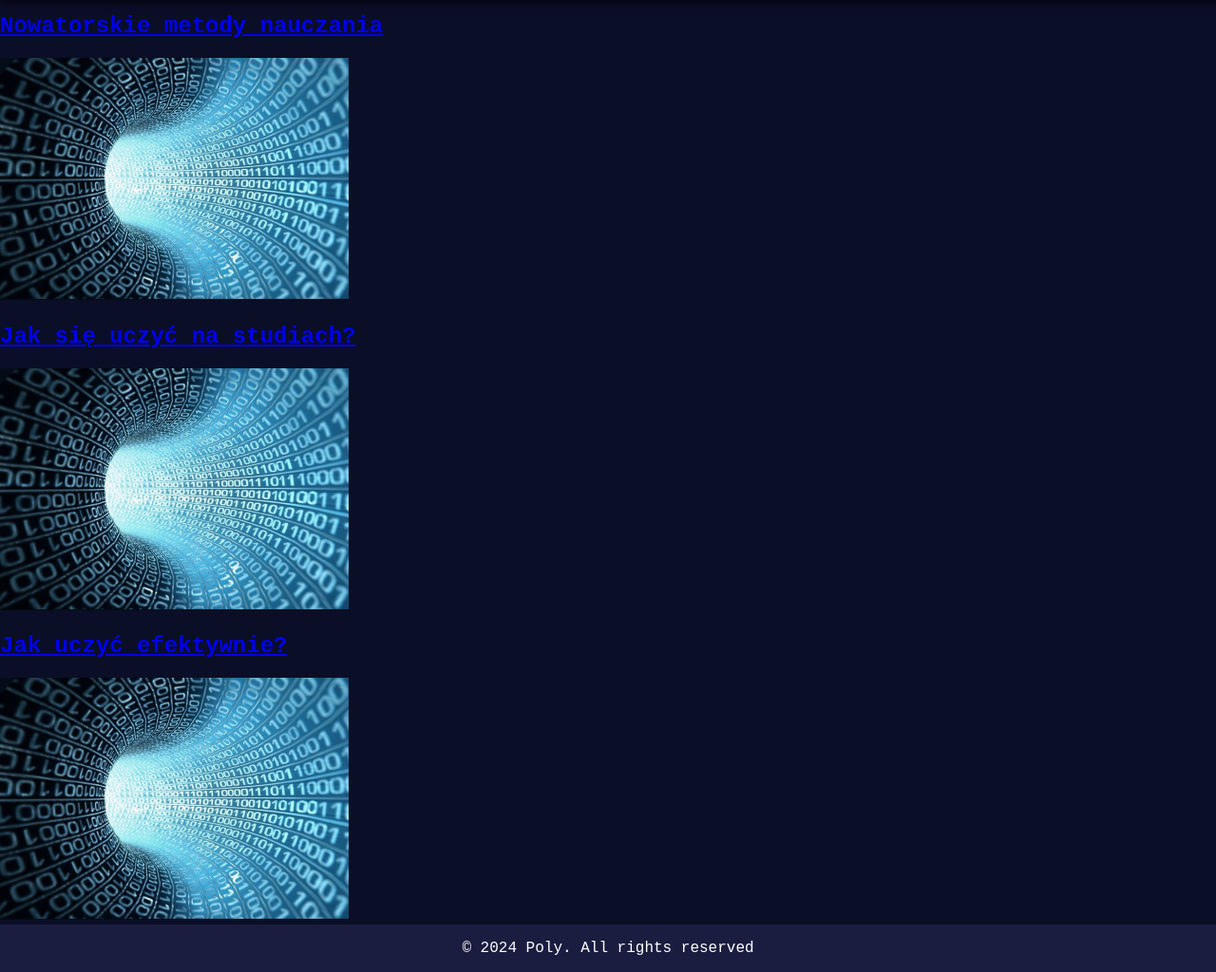
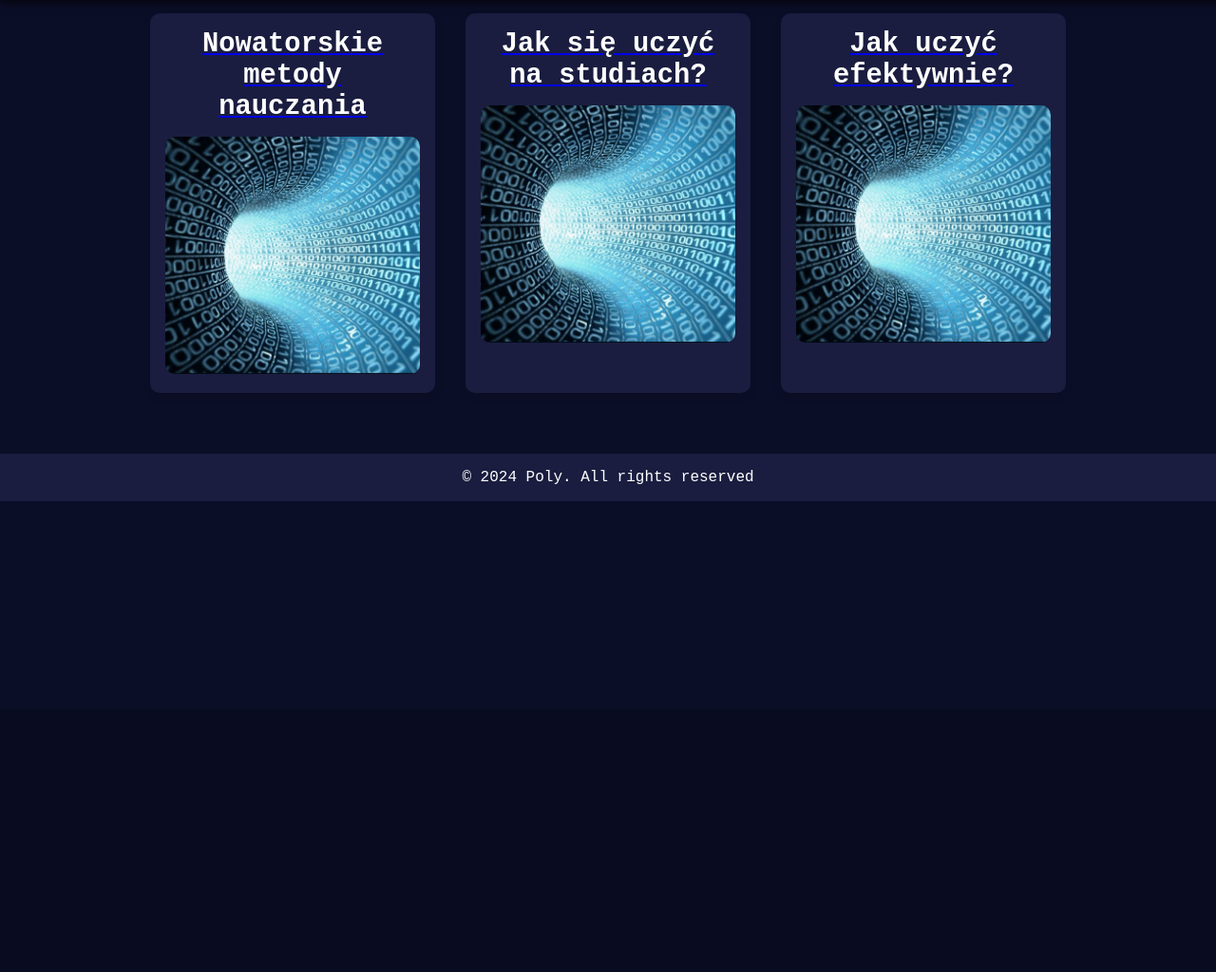
Before and after one commit to kelvin-ux/piokck, a PHP site: page /subsites/metody.php in a window 1280 px wide. Shown: the part 53-1077 px from the top of the page at 95% size. After the commit the page ends 581 px from the top, so only its background shows below. Run offline with PHP 8.4, Linux system fonts and the light colour scheme.

Commit message:
fix fix fix all works

```diff
--- a/styles.css
+++ b/styles.css
@@ -458,3 +458,160 @@ select{
   border-radius: 5px;
   padding: 10px;
 }
+.tutoring-list {
+  display: flex;
+  flex-direction: column;
+  align-items: center;
+  gap: 2rem;
+  padding-bottom: 2rem; /* Add bottom padding to create space before the footer */
+}
+
+.tutoring-item {
+  display: flex;
+  align-items: flex-start; /* Align items at the start */
+  background-color: #1a1d3f;
+  padding: 10px; /* Added padding to create space inside the tutoring box */
+  border-radius: 10px;
+  width: 80%;
+  max-width: 800px;
+  box-shadow: 0 4px 8px rgba(0, 0, 0, 0.1);
+  transition: transform 0.3s ease, box-shadow 0.3s ease;
+}
+
+.tutoring-item:hover {
+  transform: translateY(-5px);
+  box-shadow: 0 8px 16px rgba(0, 0, 0, 0.2);
+}
+
+.tutoring-img {
+  width: 150px; /* Adjust as needed */
+  height: 150px; /* Adjust as needed */
+  object-fit: cover;
+  border-radius: 10px;
+  margin-right: 20px; /* Margin between image and text */
+  margin-top: 0; /* Remove any default margin */
+}
+
+.tutoring-text {
+  display: flex;
+  flex-direction: column;
+  justify-content: flex-start;
+  text-align: left;
+  flex: 1; /* Ensure it takes up the remaining space */
+}
+
+.tutoring-text h2 {
+  font-size: 2rem;
+  color: #fff;
+  margin: 0; /* Remove default margin */
+  padding-top: 0; /* Remove padding to align title with image */
+}
+
+.tutoring-text p {
+  font-size: 1.2rem;
+  color: #ccc;
+  margin-top: 10px; /* Space between title and text */
+}
+.announcement-list {
+  display: flex;
+  flex-direction: column;
+  align-items: center;
+  gap: 2rem;
+  padding-bottom: 2rem;
+}
+
+.announcement {
+  display: flex;
+  align-items: flex-start;
+  background-color: #1a1d3f;
+  padding: 10px;
+  border-radius: 10px;
+  width: 80%;
+  max-width: 1000px;
+  box-shadow: 0 4px 8px rgba(0, 0, 0, 0.1);
+  transition: transform 0.3s ease, box-shadow 0.3s ease;
+}
+
+.announcement:hover {
+  transform: translateY(-5px);
+  box-shadow: 0 8px 16px rgba(0, 0, 0, 0.2);
+}
+
+.announcement img {
+  width: 40%;
+  height: 40%;
+  object-fit: cover;
+  border-radius: 10px;
+  margin-right: 20px;
+  margin-top: 0;
+}
+
+.announcement-text {
+  display: flex;
+  flex-direction: column;
+  justify-content: flex-start;
+  text-align: left;
+  flex: 1;
+}
+
+.announcement h2 {
+  font-size: 2rem;
+  color: #fff;
+  margin: 0;
+  padding-top: 0;
+}
+
+.announcement p {
+  font-size: 1.2rem;
+  color: #ccc;
+  margin-top: 10px;
+}
+
+.methods-list {
+  display: flex;
+  flex-wrap: wrap;
+  justify-content: center;
+  gap: 2rem;
+  padding-bottom: 2rem; /* Add bottom padding to create space before the footer */
+}
+
+.method-item {
+  background-color: #1a1d3f;
+  border-radius: 10px;
+  width: 300px; /* Zwiększ szerokość prostokąta */
+  height: 400px; /* Zwiększ wysokość prostokąta */
+  box-shadow: 0 4px 8px rgba(0, 0, 0, 0.1);
+  transition: transform 0.3s ease, box-shadow 0.3s ease;
+}
+
+.method-item:hover {
+  transform: translateY(-5px);
+  box-shadow: 0 8px 16px rgba(0, 0, 0, 0.2);
+}
+
+.method-content {
+  text-align: center;
+  padding: 1rem;
+  /* position: relative;
+  margin-top: 2rem; Add top margin to create space from the announcements */
+}
+
+.method-content h2 {
+  font-size: 1.8rem; /* Zwiększ rozmiar czcionki tytułu */
+  color: #fff;
+  margin: 0 0 15px 0; /* Zwiększ odstęp poniżej tytułu */
+}
+
+.method-img {
+  width: 100%;
+  height: 250px; /* Ustaw wysokość obrazu w prostokącie */
+  border-radius: 10px;
+  object-fit: cover;
+}
+footer {
+  background-color: #1a1d3f;
+  text-align: center;
+  padding: 1rem;
+  position: relative;
+  margin-top: 2rem; /* Add top margin to create space from the announcements */
+}
```
